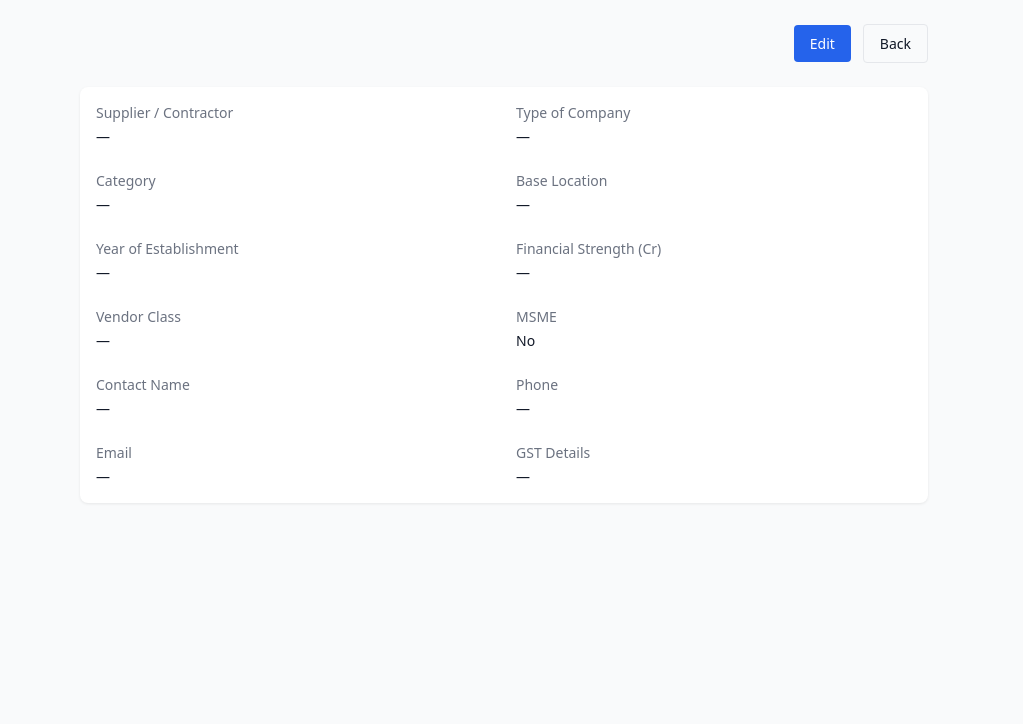
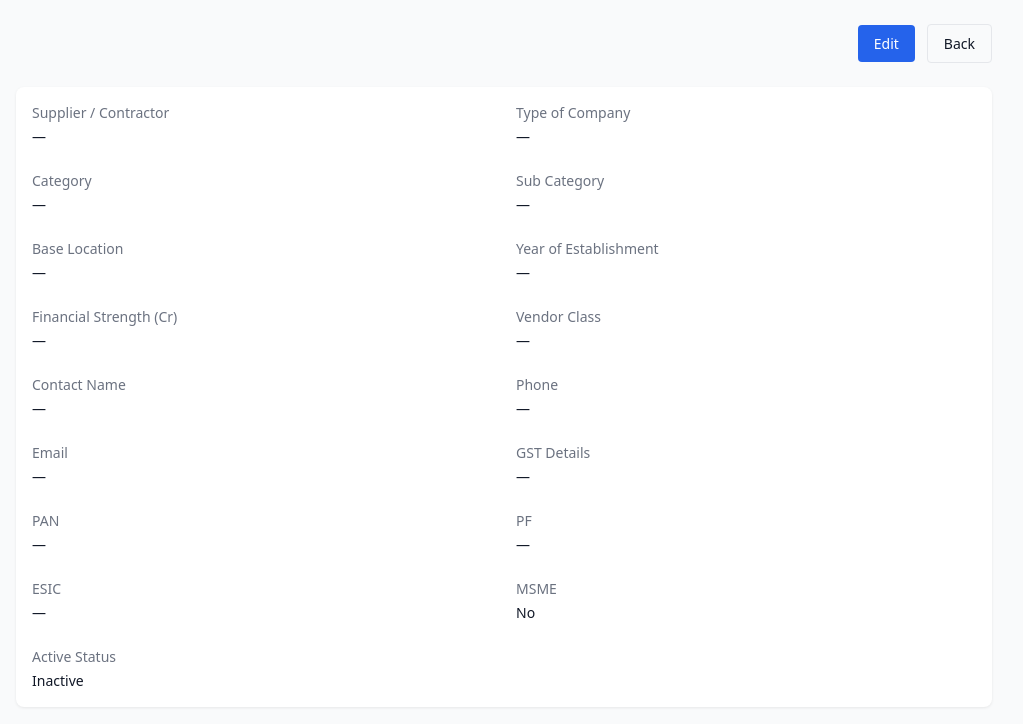
Before and after one commit to Erenthos/VMS, a Next.js app: page /vendors/1/view in a window 1280 px wide. Shown: the top 724 px of the page, without its empty margins (136-1159 px from the left). Built offline with nearby package versions, Linux system fonts and the light colour scheme; no server answers; the database is empty.

Commit message:
Update page.tsx

```diff
--- a/app/vendors/[id]/view/page.tsx
+++ b/app/vendors/[id]/view/page.tsx
@@ -19,7 +19,7 @@ export default function VendorDetailsPage() {
   }
 
   return (
-    <div className="p-6 space-y-6 max-w-4xl mx-auto">
+    <div className="p-6 space-y-6 max-w-5xl mx-auto">
       {/* Header */}
       <div className="flex justify-between items-center">
         <h1 className="text-2xl font-semibold">
@@ -41,20 +41,40 @@ export default function VendorDetailsPage() {
         </div>
       </div>
 
-      {/* Details Card */}
+      {/* Vendor Details */}
       <div className="card grid grid-cols-2 gap-6 text-sm">
+        {/* Company Info */}
         <Detail label="Supplier / Contractor" value={vendor.supplier_type} />
         <Detail label="Type of Company" value={vendor.company_type} />
         <Detail label="Category" value={vendor.category} />
+        <Detail label="Sub Category" value={vendor.sub_category} />
         <Detail label="Base Location" value={vendor.base_location} />
         <Detail label="Year of Establishment" value={vendor.year_of_establishment} />
-        <Detail label="Financial Strength (Cr)" value={vendor.financial_strength} />
+
+        {/* Financial Info */}
+        <Detail
+          label="Financial Strength (Cr)"
+          value={vendor.financial_strength}
+        />
         <Detail label="Vendor Class" value={vendor.vendor_class} />
-        <Detail label="MSME" value={vendor.msme ? "Yes" : "No"} />
+
+        {/* Contact Info */}
         <Detail label="Contact Name" value={vendor.contact_name} />
         <Detail label="Phone" value={vendor.phone} />
         <Detail label="Email" value={vendor.email} />
+
+        {/* Statutory Info */}
         <Detail label="GST Details" value={vendor.gst_details} />
+        <Detail label="PAN" value={vendor.pan} />
+        <Detail label="PF" value={vendor.pf} />
+        <Detail label="ESIC" value={vendor.esic} />
+
+        {/* Flags */}
+        <Detail label="MSME" value={vendor.msme ? "Yes" : "No"} />
+        <Detail
+          label="Active Status"
+          value={vendor.active_status ? "Active" : "Inactive"}
+        />
       </div>
     </div>
   );
@@ -65,7 +85,9 @@ function Detail({ label, value }: { label: string; value: any }) {
     <div>
       <div className="text-gray-500">{label}</div>
       <div className="font-medium text-gray-900 mt-1">
-        {value || "—"}
+        {value !== null && value !== undefined && value !== ""
+          ? value
+          : "—"}
       </div>
     </div>
   );
```
